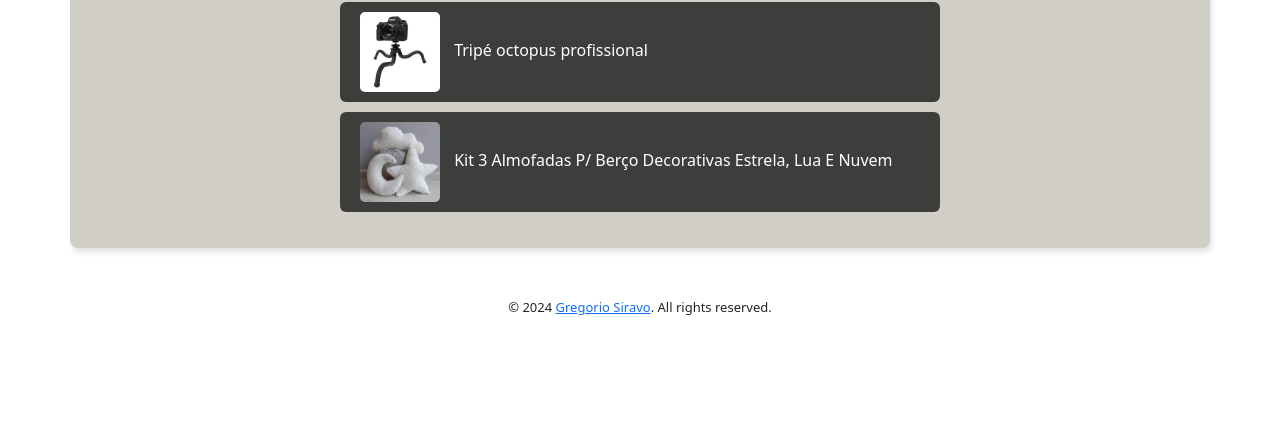
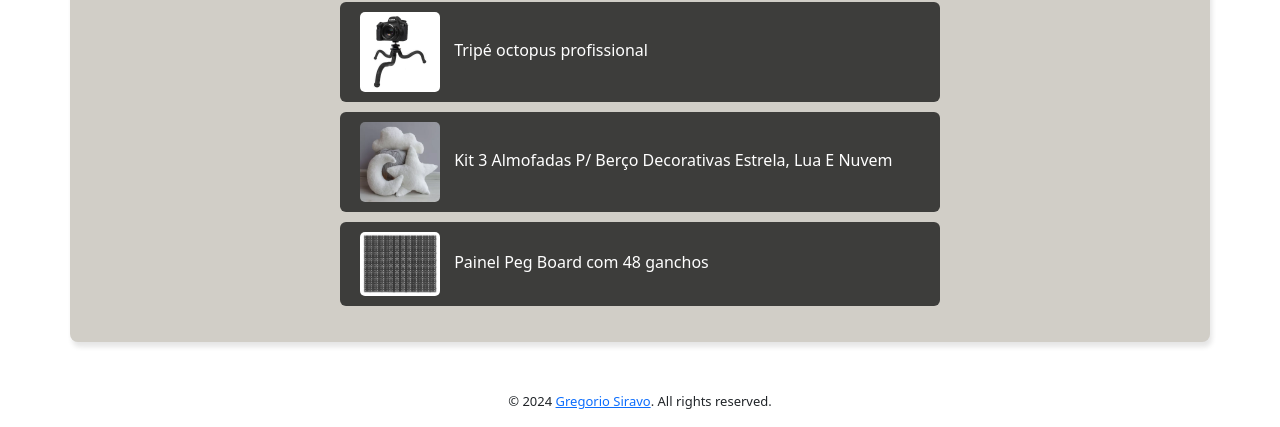
Before and after one commit to sirap95/linktree-macarronilove, a plain HTML site: page cardlist.html in a window 1280 px wide. Shown: the part 810-1237 px from the top of the page. Before the commit the page ends 1143 px from the top, so only its background shows below. Drawn offline with nearby package versions, Linux system fonts and the light colour scheme.

Commit message:
added product

```diff
--- a/cardlist.html
+++ b/cardlist.html
@@ -91,6 +91,16 @@
             Kit 3 Almofadas P/ Berço Decorativas Estrela, Lua E Nuvem</a
           >
         </li>
+        <li>
+          <a href="https://mercadolivre.com/sec/2w4sWSV"
+            ><img
+              class="item-width"
+              src="assets/items/pegboard-panel.webp"
+              alt="Painel PegBoard"
+            />
+            Painel Peg Board com 48 ganchos</a
+          >
+        </li>
       </ul>
     </div>
     <footer class="text-center font-size">
```
Also changed, not shown: assets/items/pegboard-panel.webp (added), 1 other file.
